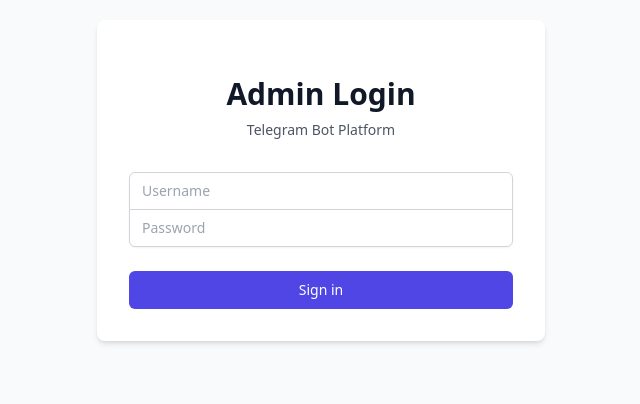
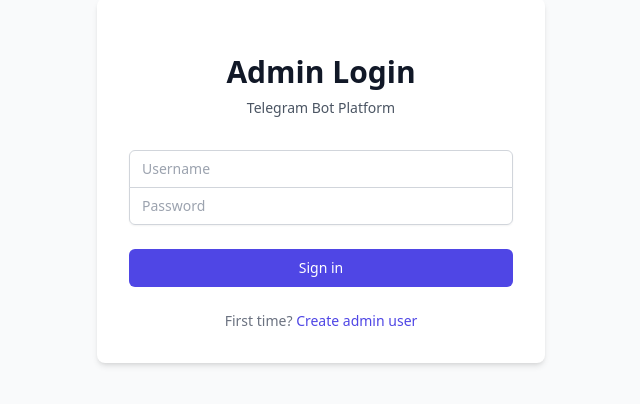
Before and after one commit to GreenBritain-coder/Auroneth_bot, a Next.js app in the folder admin-panel/: page /login in a window 1280 px wide. Shown: the part 220-624 px from the top of the page, without its empty margins (319-959 px from the left). Built offline with nearby package versions, Linux system fonts and the light colour scheme.

Commit message:
Add setup link to login page
Made-with: Cursor

```diff
--- a/admin-panel/app/login/page.tsx
+++ b/admin-panel/app/login/page.tsx
@@ -109,11 +109,12 @@ export default function LoginPage() {
               {loading ? 'Logging in...' : 'Sign in'}
             </button>
           </div>
-          {error && (
-            <div className="mt-4 p-3 bg-yellow-50 border border-yellow-200 text-yellow-800 rounded text-sm">
-              <strong>Debug Info:</strong> Open browser console (F12) and check for "Login response:" message
-            </div>
-          )}
+          <p className="text-center text-sm text-gray-500">
+            First time?{' '}
+            <a href="/setup" className="text-indigo-600 hover:text-indigo-500">
+              Create admin user
+            </a>
+          </p>
         </form>
       </div>
     </div>
```
